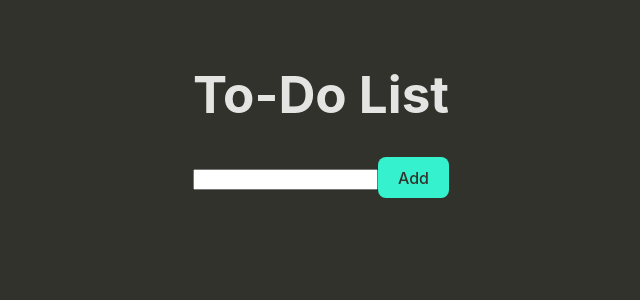
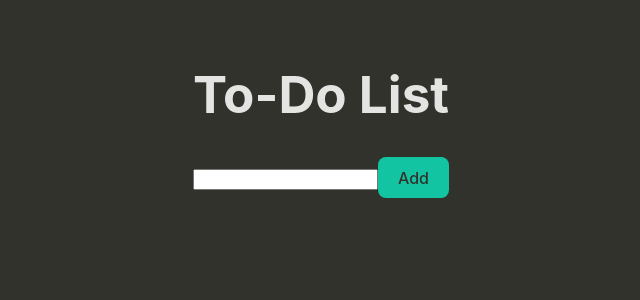
Before and after one commit to cpuntier/react-todo-list, a React (Vite) app: page / in a window 1280 px wide. Shown: the top 300 px of the page, without its empty margins (319-959 px from the left). Built offline with nearby package versions, Linux system fonts and the light colour scheme.

Commit message:
more styling

```diff
--- a/src/App.css
+++ b/src/App.css
@@ -10,7 +10,7 @@ li {
 }
 
 span{
-  border : solid 1px green;
+  border : solid 1px white;
   padding-left: 10px;
   padding-right: 10px;
 }
--- a/src/index.css
+++ b/src/index.css
@@ -6,11 +6,6 @@
   color-scheme: light dark;
   color: rgba(255, 255, 255, 0.87);
   background-color: #32322C;
-
-  font-synthesis: none;
-  text-rendering: optimizeLegibility;
-  -webkit-font-smoothing: antialiased;
-  -moz-osx-font-smoothing: grayscale;
 }
 
 body {
@@ -26,6 +21,14 @@ h1 {
   line-height: 1.1;
 }
 
+button:disabled{
+  background-color: #a3a38f
+}
+
+button:disabled:hover{
+  border:none;
+}
+
 button {
   border-radius: 8px;
   border: 1px solid transparent;
@@ -33,10 +36,10 @@ button {
   font-size: 1em;
   font-weight: 500;
   font-family: inherit;
-  background-color: #36F1CD;
+  background-color: #13C4A3;
   color: #32322C;
   cursor: pointer;
-  transition: border-color 0.25s;
+  /* transition: border-color 0.25s; */
 }
 button:hover {
   border : 2px solid #39a0ed;
```
